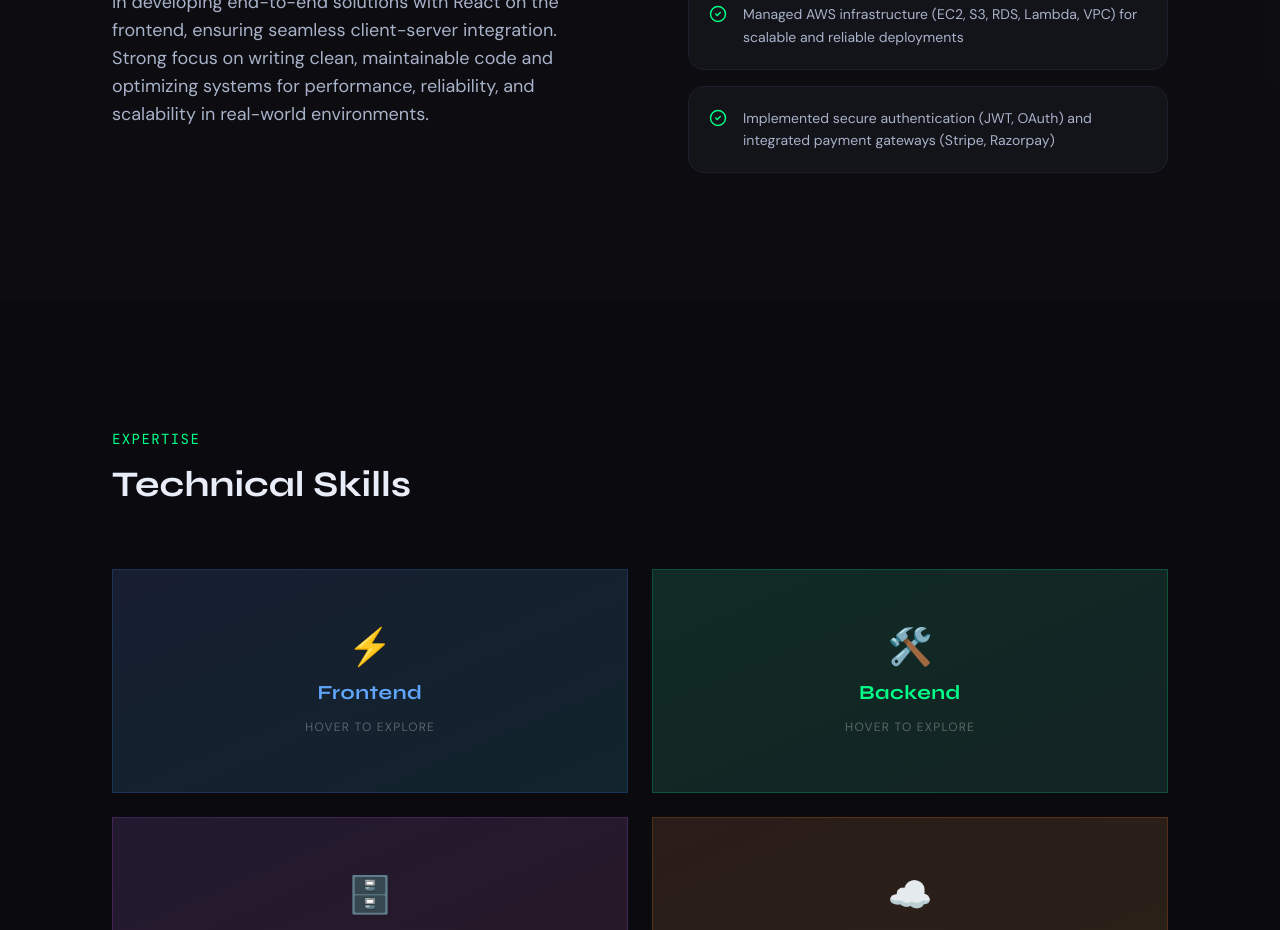
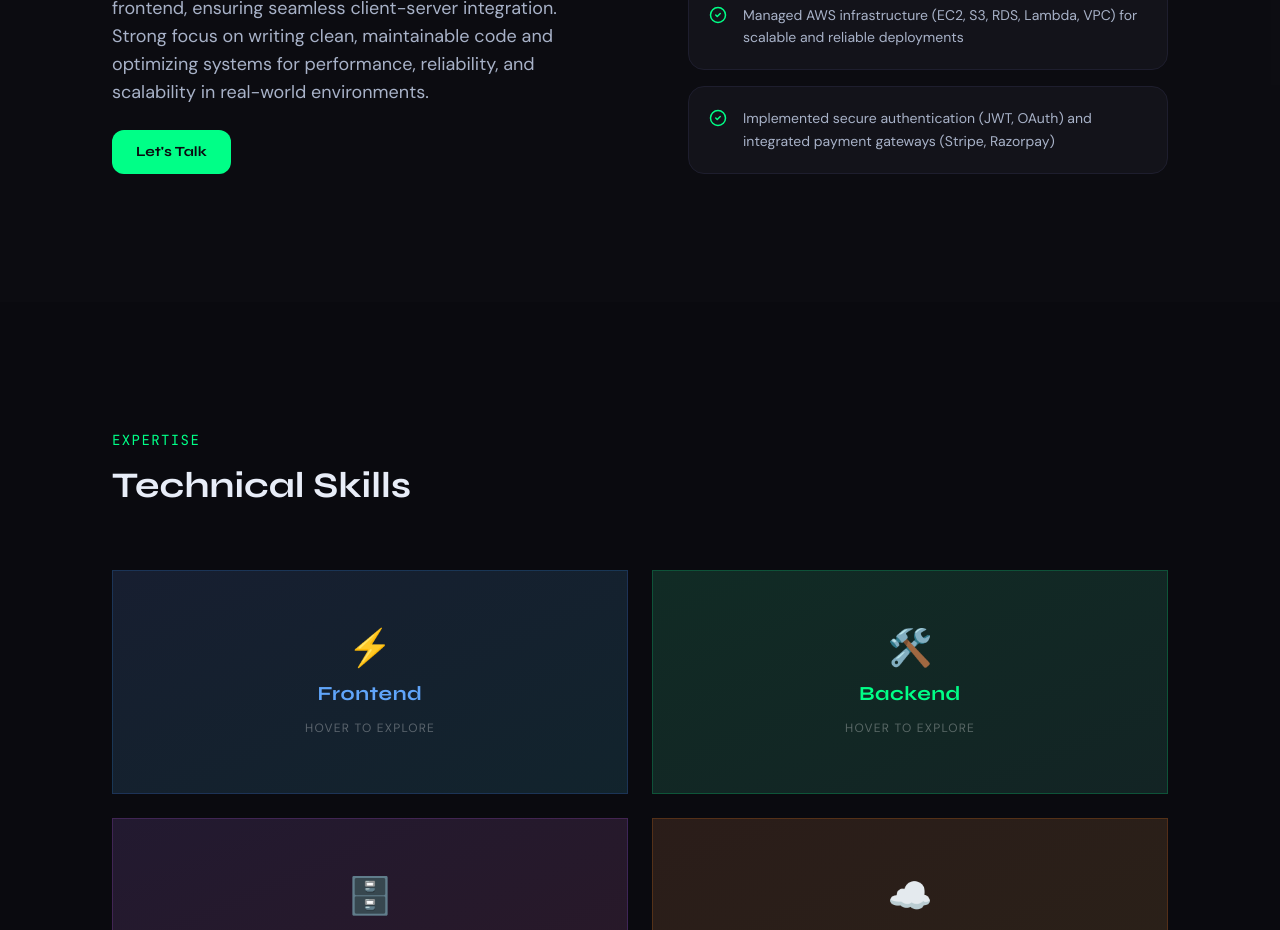
Before and after one commit to Aman620-tech/profile-page-08-04, a React (Create React App) app: page / in a window 1280 px wide. Shown: the part 1440-2370 px from the top of the page. Built offline with nearby package versions, Linux system fonts and the light colour scheme.

Commit message:
updated let's talk  button redirect

```diff
--- a/src/sections/About.jsx
+++ b/src/sections/About.jsx
@@ -25,14 +25,15 @@ export const About = () => {
                 {summary}
               </p>
             </FadeUp>
-            {/* <FadeUp delay={0.15}>
+            <FadeUp delay={0.15}>
               <a
-                href={`mailto:${personal.email}`}
+                // href={`mailto:${personal.email}`}
+                href="#contact"
                 className="btn-primary inline-flex"
               >
-                Let's Talk  //  redirect to the contact us
+                Let's Talk
               </a>
-            </FadeUp> */}
+            </FadeUp>
           </div>
 
           {/* Right: Highlights */}
```
